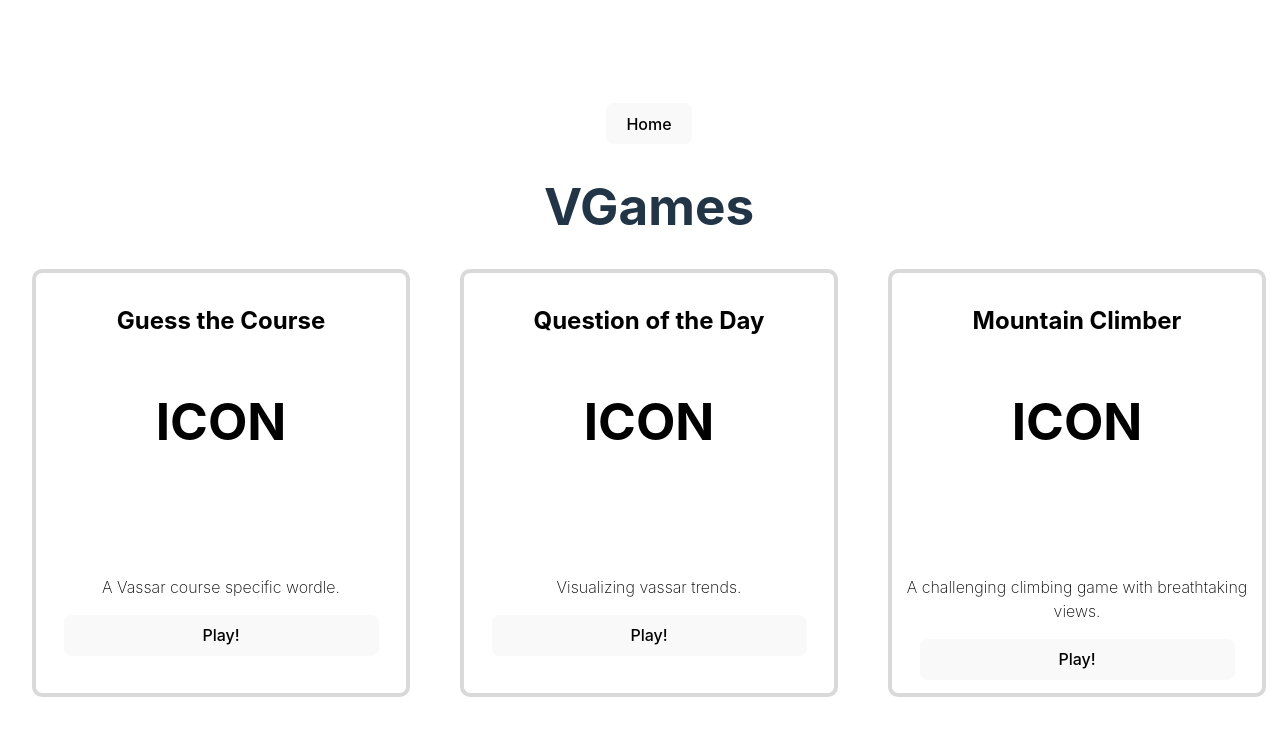
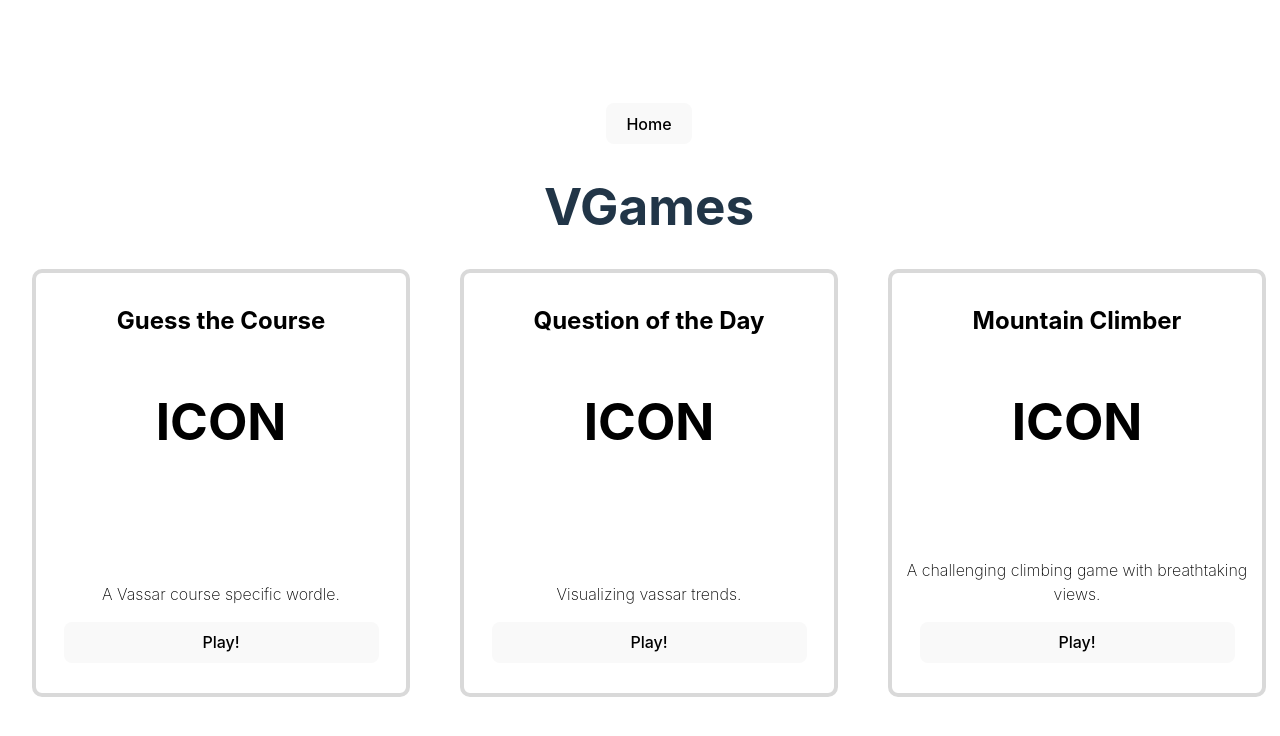
Before and after one commit to vzhang03/VGames, a React (Vite) app in the folder frontend/: page / in a window 1280 px wide. Shown: the top 736 px of the page. Built offline with nearby package versions, Linux system fonts and the light colour scheme.

Commit message:
Fixing error with styling

```diff
--- a/frontend/src/App.css
+++ b/frontend/src/App.css
@@ -58,9 +58,15 @@
   padding: 10px; /* Add some spacing for better visuals */
   text-align: center; /* Center-align the content */
   width: 350px;
+  max-height: 400px;
   height: 400px;
+}
+
+.game-widget-content {
+  height: 100%;
+  display: flex;
+  flex-direction: column;
   justify-content: space-between;
-
 }
 
 .game-widget-header {
@@ -71,11 +77,12 @@
 }
 
 .game-widget-footer {
-  padding-top: 75px;
+  /* padding-top: 75px; */
   display: flex;
   flex-direction: column;
   align-items: center;
   justify-content: center;
+  padding-bottom: 20px;
 }
 
 .game-widget-description {
--- a/frontend/src/components/GameWidget.tsx
+++ b/frontend/src/components/GameWidget.tsx
@@ -19,6 +19,7 @@ const GameWidget: React.FC<GameWidgetProps> = ({ appName, navigationId, appDescr
 
   return (
     <div className="game-widget-container">
+      <div className="game-widget-content">
         <div className="game-widget-header">
           <h2>{appName}</h2>
           <h1>ICON</h1>
@@ -28,6 +29,7 @@ const GameWidget: React.FC<GameWidgetProps> = ({ appName, navigationId, appDescr
           <button className="game-widget-button" onClick={handlePlayClick}>Play!</button>
         </div>
       </div>
+    </div>
   );
 };
 
```
Lines whose indentation alone changed are shown as unchanged.
